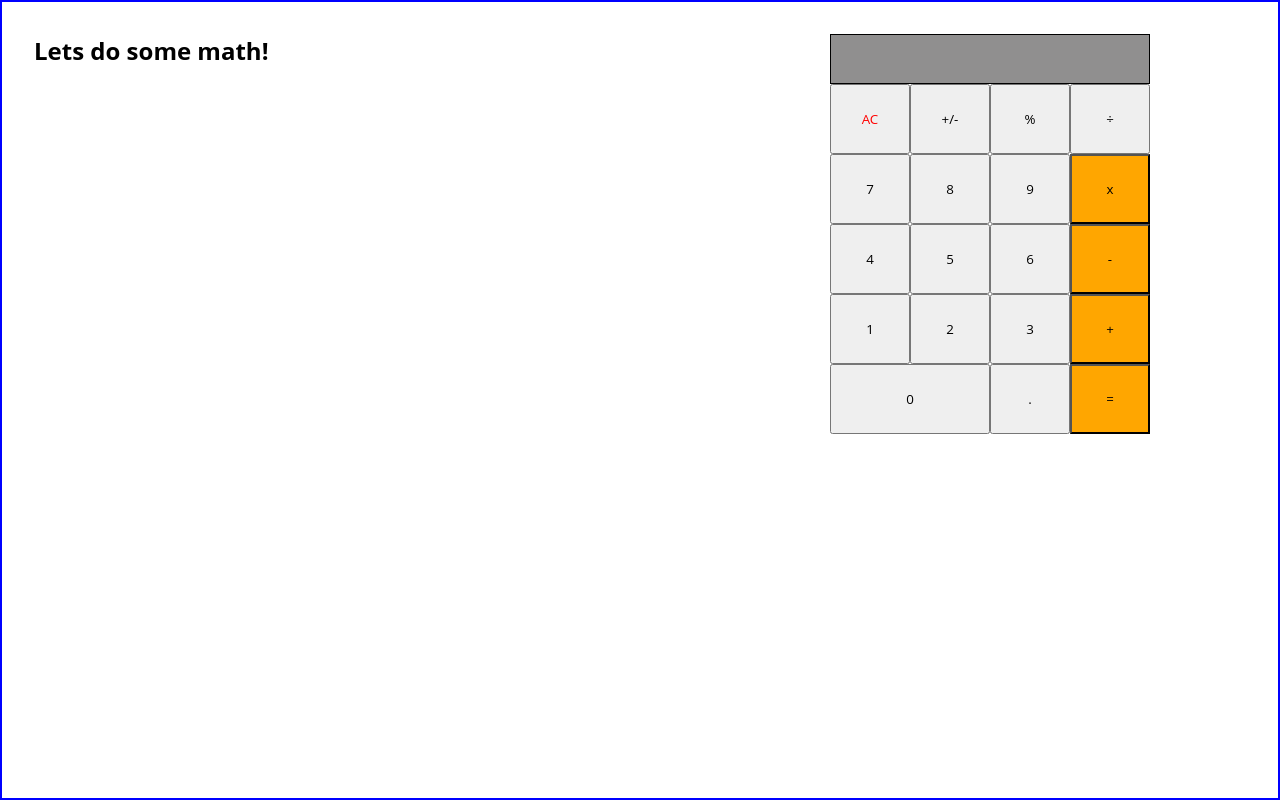
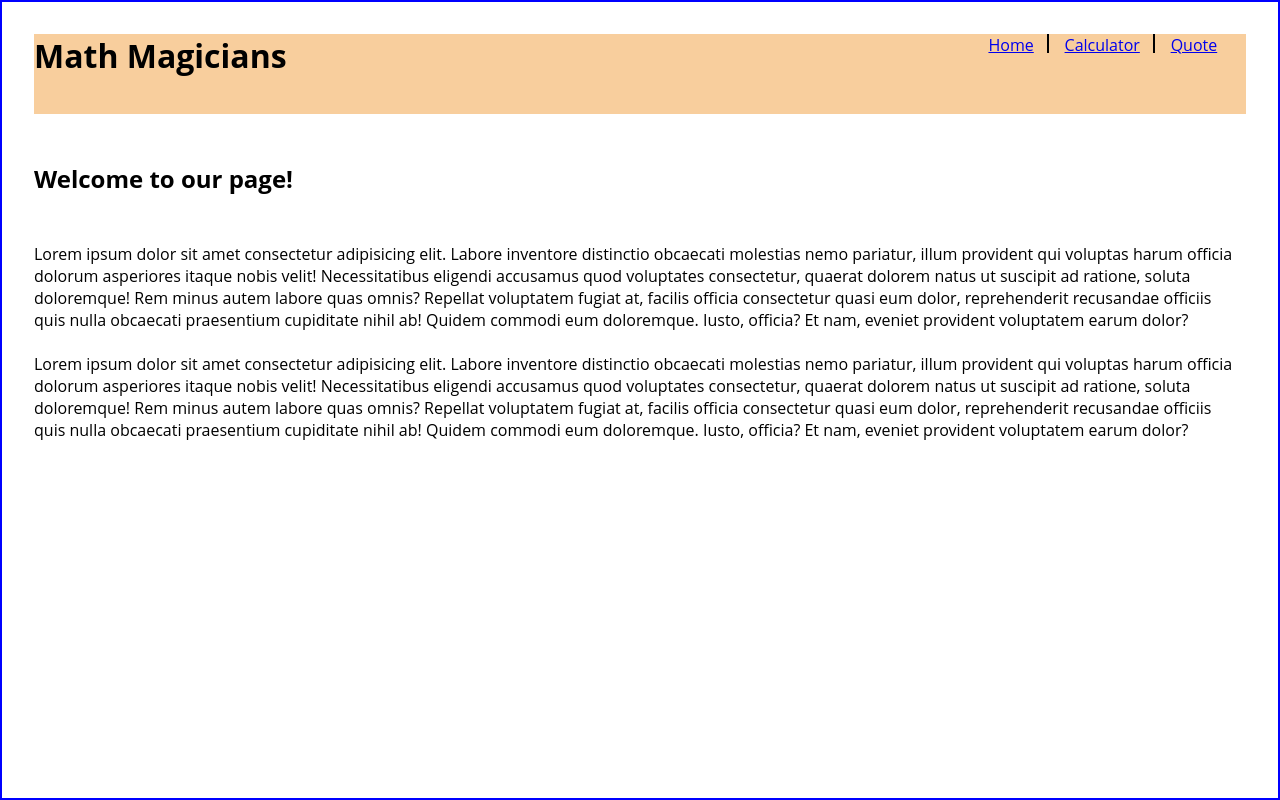
Before and after one commit to addisalemseifu/mathapp, a React (Create React App) app: page / in a window 1280 px wide. Built offline with nearby package versions, Linux system fonts and the light colour scheme.

Commit message:
Fetch data form API.

```diff
--- a/package.json
+++ b/package.json
@@ -7,8 +7,10 @@
     "@testing-library/react": "^13.4.0",
     "@testing-library/user-event": "^13.5.0",
     "big.js": "^6.2.1",
+    "prop-types": "^15.8.1",
     "react": "^18.2.0",
     "react-dom": "^18.2.0",
+    "react-router-dom": "^6.14.1",
     "react-scripts": "5.0.1",
     "web-vitals": "^2.1.4"
   },
--- a/src/App.js
+++ b/src/App.js
@@ -1,9 +1,18 @@
+import { Route, Routes } from 'react-router-dom';
+import React from 'react';
+import HomePage from './components/HomePage';
 import CalcPage from './components/CalcPage';
+import QuotePage from './components/QuotePage';
+import './index.css';
 
 function App() {
   return (
     <div className="main-container">
-      <CalcPage />
+      <Routes>
+        <Route path="/" element={<HomePage />} />
+        <Route path="calculator/" element={<CalcPage />} />
+        <Route path="quote/" element={<QuotePage />} />
+      </Routes>
     </div>
   );
 }
--- /dev/null
+++ b/src/components/Api.js
@@ -0,0 +1,43 @@
+import { React, useState, useEffect } from 'react';
+import '../index.css';
+
+export default function Api() {
+  const [data, setData] = useState([]);
+  const [hasError, setHasError] = useState(false);
+  const [isLoading, setIsLoading] = useState(false);
+  const commentUrl = 'https://api.api-ninjas.com/v1/quotes?limit=3';
+
+  useEffect(() => {
+    const fetchData = async () => {
+      setIsLoading(true);
+      try {
+        const quotes = await fetch(commentUrl, {
+          method: 'GET',
+          headers: { 'X-Api-Key': 'ST1XKraVMSM+a5l/yAfQ/w==qv9Hk7U7AjcuHlwZ' },
+        });
+        const quotesObject = await quotes.json();
+        setData(quotesObject);
+      } catch (error) {
+        setHasError(true);
+      }
+      setIsLoading(false);
+    };
+    fetchData();
+  }, [setData, setIsLoading]);
+
+  if (hasError) return <div>This site is not responding at the moment!</div>;
+
+  if (isLoading) return <div>Fetching data...</div>;
+
+  return (
+    <div className="my-quotes">
+      {data.map((item) => (
+        <h3 title="qq" key={item.author}>
+          -
+          {' '}
+          {item.quote}
+        </h3>
+      ))}
+    </div>
+  );
+}
--- /dev/null
+++ b/src/components/HomePage.js
@@ -0,0 +1,19 @@
+import React from 'react';
+import Navbar from './Navbar';
+import '../index.css';
+
+export default function HomePage() {
+  const text = 'Lorem ipsum dolor sit amet consectetur adipisicing elit. Labore inventore distinctio obcaecati molestias nemo pariatur, illum provident qui voluptas harum officia dolorum asperiores itaque nobis velit! Necessitatibus eligendi accusamus quod voluptates consectetur, quaerat dolorem natus ut suscipit ad ratione, soluta doloremque! Rem minus autem labore quas omnis? Repellat voluptatem fugiat at, facilis officia consectetur quasi eum dolor, reprehenderit recusandae officiis quis nulla obcaecati praesentium cupiditate nihil ab! Quidem commodi eum doloremque. Iusto, officia? Et nam, eveniet provident voluptatem earum dolor?';
+  return (
+    <div className="page">
+      <Navbar />
+      <h2 className="sub_header">Welcome to our page!</h2>
+      <p>
+        {text}
+        <br />
+        <br />
+        {text}
+      </p>
+    </div>
+  );
+}
--- /dev/null
+++ b/src/components/Navbar.js
@@ -0,0 +1,16 @@
+import React from 'react';
+import Pages from './Pages';
+import '../index.css';
+
+export default function Navbar() {
+  return (
+    <div className="nav_bar">
+      <h1 className="header">Math Magicians</h1>
+      <ul className="links">
+        <Pages className="my-home" page="Home" direction="/" />
+        <Pages className="my-calc" page="Calculator" direction="/calculator" />
+        <Pages className="my-quote" page="Quote" direction="/quote" />
+      </ul>
+    </div>
+  );
+}
--- /dev/null
+++ b/src/components/Pages.js
@@ -0,0 +1,10 @@
+import React from 'react';
+import '../index.css';
+import { Link } from 'react-router-dom';
+
+// eslint-disable-next-line react/prop-types
+export default function Pages({ page, direction, className }) {
+  return (
+    <li className={className}><Link to={direction}>{page}</Link></li>
+  );
+}
--- /dev/null
+++ b/src/components/QuotePage.js
@@ -0,0 +1,15 @@
+import React from 'react';
+import Navbar from './Navbar';
+import Api from './Api';
+
+export default function QuotePage() {
+  return (
+    <div className="page">
+      <Navbar />
+      <div className="quote_page">
+        <Api />
+      </div>
+
+    </div>
+  );
+}
--- a/src/index.js
+++ b/src/index.js
@@ -1,11 +1,14 @@
 import React from 'react';
 import ReactDOM from 'react-dom/client';
+import { BrowserRouter } from 'react-router-dom';
 import './index.css';
 import App from './App';
 
 const root = ReactDOM.createRoot(document.getElementById('root'));
 root.render(
   <React.StrictMode>
-    <App />
+    <BrowserRouter>
+      <App />
+    </BrowserRouter>
   </React.StrictMode>,
 );
```
Also changed, not shown: 2 other files (tests, documents, lock files or other folders).
